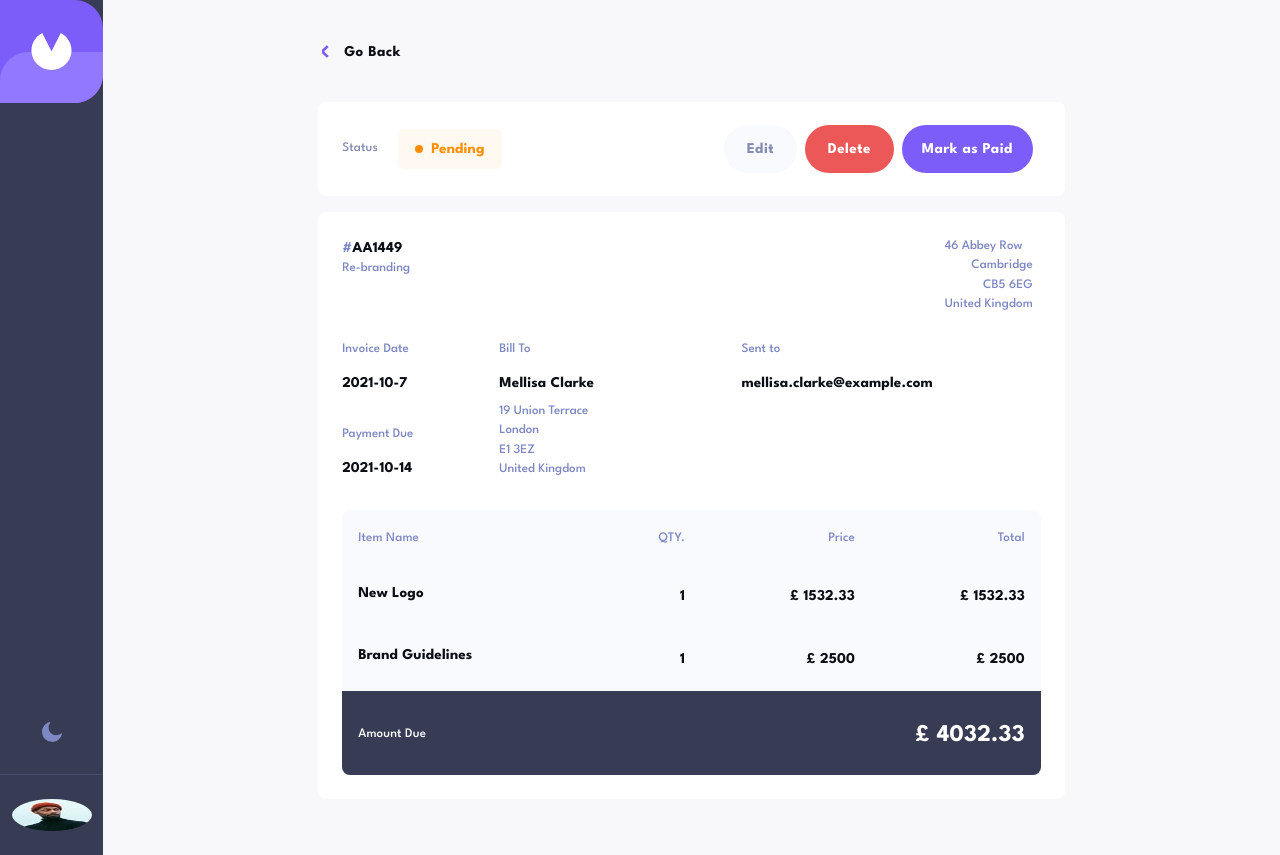
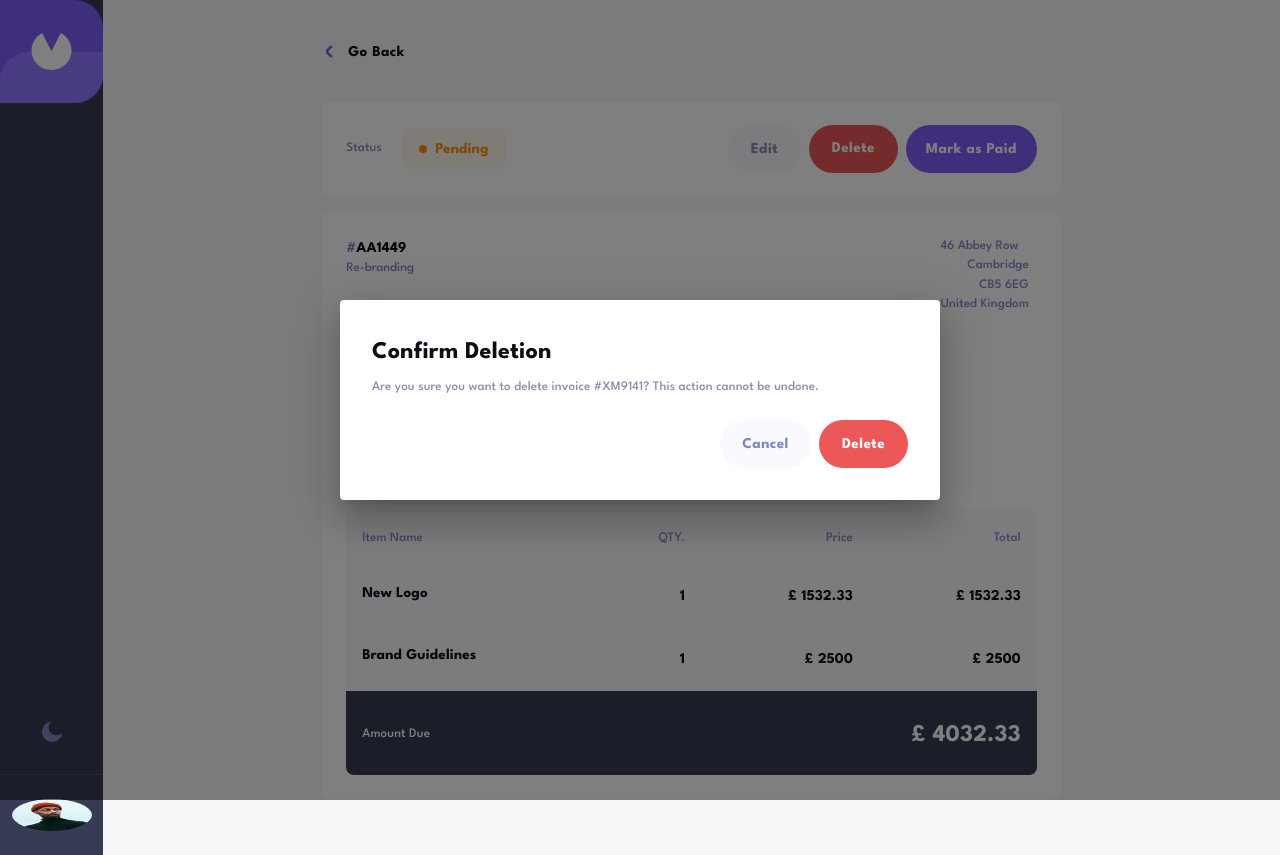
Before and after one commit to bilanoo/invoice, a React (Vite) app: page /edit-invoice/AA1449 in a window 1280 px wide. Both pictures are taken after a click on the button "Delete". Built offline with nearby package versions, Linux system fonts and the light colour scheme.

Commit message:
implemented the deletion dialog and dispatch for the delete.

```diff
--- a/src/InvoiceNavbar/InvoiceNavbar.tsx
+++ b/src/InvoiceNavbar/InvoiceNavbar.tsx
@@ -47,10 +47,9 @@ export const InvoiceNavbar = () => {
   };
 
   useEffect(() => {
-    console.log(filter);
     dispatch({ type: "invoice/filter", payload: filter });
     // eslint-disable-next-line react-hooks/exhaustive-deps
-  }, [filter]);
+  }, []);
 
   return (
     <Container>
--- a/src/pages/EditInvoice/Editinvoice.tsx
+++ b/src/pages/EditInvoice/Editinvoice.tsx
@@ -1,10 +1,10 @@
 import { useMemo, useState } from "react";
-import { useAppSelector } from "../hooks";
+import { useAppDispatch, useAppSelector } from "../hooks";
 import { ThemeProvider, createTheme } from "@mui/material";
 import { getDesignTokens } from "../../theme";
 import { Container } from "../Homepage/HomepageStyles";
 import { Header } from "../../Header/Header";
-import { Link, useParams } from "react-router-dom";
+import { Link, useNavigate, useParams } from "react-router-dom";
 import {
   ContentContainer,
   ModifyInvoiceActionContainer,
@@ -14,14 +14,13 @@ import {
 import BackArrow from "../../assets/back-arrow-icon.svg";
 import { Navbar } from "./features/Navbar/Navbar";
 import { InvoiceContent } from "./features/InvoiceContent/InvoiceContent";
-import {
-  DeleteInvoiceButton,
-  EditInvoiceButton,
-  MarkAsPaidButton,
-} from "./features/Navbar/NavbarStyles";
+import { InvoiceActionsForModification } from "./features/InvoiceModificationActions/InvoiceActionsForModification";
 
 export const EditInvoice = () => {
   const { id } = useParams();
+
+  const dispatch = useAppDispatch();
+  const navigate = useNavigate();
 
   const allInvoicesData = useAppSelector((state) => state.invoice.value);
   const [invoice, setInvoice] = useState(
@@ -37,12 +36,16 @@ export const EditInvoice = () => {
     [lightOrDarkMode]
   );
 
-  console.log(invoice);
   const markInvoiceAsPaid = () => {
     setInvoice((prevState) => ({
       ...prevState,
       status: "paid",
     }));
+  };
+
+  const deleteInvoice = () => {
+    dispatch({ type: "invoice/delete", payload: id });
+    navigate("/");
   };
 
   return (
@@ -62,23 +65,18 @@ export const EditInvoice = () => {
           <Navbar
             status={invoice!.status}
             markInvoiceAsPaid={markInvoiceAsPaid}
+            deleteInvoice={deleteInvoice}
           />
 
           <InvoiceContent invoice={invoice} />
         </ContentContainer>
 
         <ModifyInvoiceActionContainer>
-          <EditInvoiceButton>Edit</EditInvoiceButton>
-          <DeleteInvoiceButton sx={{ marginTop: "21px", marginBottom: "22px" }}>
-            Delete
-          </DeleteInvoiceButton>
-          <MarkAsPaidButton
-            disabled={invoice!.status === "paid"}
-            sx={{ marginRight: "0 !important" }}
-            onClick={markInvoiceAsPaid}
-          >
-            Mark as Paid
-          </MarkAsPaidButton>
+          <InvoiceActionsForModification
+            status={invoice.status}
+            markInvoiceAsPaid={markInvoiceAsPaid}
+            deleteInvoice={deleteInvoice}
+          />
         </ModifyInvoiceActionContainer>
       </Container>
     </ThemeProvider>
--- /dev/null
+++ b/src/pages/EditInvoice/features/DeleteInvoiceDialog/DeleteDialogStyles.tsx
@@ -0,0 +1,68 @@
+import { Box, Button, Dialog, Typography, styled } from "@mui/material";
+
+export const DialogContainer = styled(Dialog)(({ theme }) => ({
+  "& > .MuiDialog-container > .MuiPaper-root": {
+    backgroundColor: theme.customPalette.invoiceBackgroundColor,
+  },
+}));
+
+export const DeleteConfirmationText = styled(Typography)(({ theme }) => ({
+  "&": {
+    fontSize: "1.5rem",
+    fontFamily: "inherit",
+    fontWeight: 700,
+    color: theme.palette.text.primary,
+    margin: "34px 0px 8px 32px",
+  },
+}));
+
+export const DelitionDescription = styled(Typography)(() => ({
+  "&": {
+    fontSize: "0.813rem",
+    fontFamily: "inherit",
+    fontWeight: 500,
+    color: "#888EB0",
+    margin: "0px 32px 22px 32px",
+  },
+}));
+
+export const ActionsContainer = styled(Box)(() => ({
+  "&": {
+    display: "flex",
+    gap: "8px",
+    justifyContent: "flex-end",
+    margin: "0px 32px 32px 0px",
+  },
+}));
+
+export const CancelButton = styled(Button)(({ theme }) => ({
+  "&": {
+    width: "91px",
+    height: "48px",
+    borderRadius: "24px",
+    backgroundColor: theme.customPalette.ghostWhiteToLightBlue,
+    color: theme.customPalette.darkBlueYonderToLavender,
+    textTransform: "none",
+    fontWeight: 700,
+    fontFamily: "inherit",
+    fontSize: "0.938rem",
+  },
+}));
+
+export const ConfirmButton = styled(Button)(({ theme }) => ({
+  "&": {
+    width: "89px",
+    height: "48px",
+    borderRadius: "24px",
+    backgroundColor: theme.customPalette.grapefruitRed,
+    color: theme.customPalette.white,
+    textTransform: "none",
+    fontWeight: 700,
+    fontFamily: "inherit",
+    fontSize: "0.938rem",
+  },
+
+  ":hover": {
+    backgroundColor: theme.customPalette.lightSalmonPink,
+  },
+}));
--- /dev/null
+++ b/src/pages/EditInvoice/features/DeleteInvoiceDialog/DeleteInvoiceDialog.tsx
@@ -0,0 +1,62 @@
+import { Slide } from "@mui/material";
+import { TransitionProps } from "@mui/material/transitions";
+import { forwardRef } from "react";
+import {
+  ActionsContainer,
+  CancelButton,
+  ConfirmButton,
+  DeleteConfirmationText,
+  DelitionDescription,
+  DialogContainer,
+} from "./DeleteDialogStyles";
+
+interface DeleteInvoiceDialogProps {
+  open: boolean;
+  handleClose: () => void;
+  handleDelete: () => void;
+}
+
+const Transition = forwardRef(function Transition(
+  props: TransitionProps & {
+    // eslint-disable-next-line @typescript-eslint/no-explicit-any
+    children: React.ReactElement<any, any>;
+  },
+  ref: React.Ref<unknown>
+) {
+  return <Slide direction="up" ref={ref} {...props} />;
+});
+
+export const DeleteInvoiceDialog = ({
+  open,
+  handleClose,
+  handleDelete,
+}: DeleteInvoiceDialogProps) => {
+  const closeDialogWithoutDelition = () => {
+    handleClose();
+  };
+
+  const deleteInvoice = () => {
+    handleDelete();
+  };
+
+  return (
+    <DialogContainer
+      open={open}
+      onClose={handleClose}
+      TransitionComponent={Transition}
+      fullWidth={true}
+      maxWidth="sm"
+    >
+      <DeleteConfirmationText>Confirm Deletion</DeleteConfirmationText>
+      <DelitionDescription>
+        Are you sure you want to delete invoice #XM9141? This action cannot be
+        undone.
+      </DelitionDescription>
+
+      <ActionsContainer>
+        <CancelButton onClick={closeDialogWithoutDelition}>Cancel</CancelButton>
+        <ConfirmButton onClick={deleteInvoice}>Delete</ConfirmButton>
+      </ActionsContainer>
+    </DialogContainer>
+  );
+};
--- /dev/null
+++ b/src/pages/EditInvoice/features/InvoiceModificationActions/InvoiceActionsForModification.tsx
@@ -0,0 +1,55 @@
+import { useState } from "react";
+import { DeleteInvoiceDialog } from "../DeleteInvoiceDialog/DeleteInvoiceDialog";
+import {
+  DeleteInvoiceButton,
+  EditInvoiceButton,
+  MarkAsPaidButton,
+} from "./InvoiceActionsStyles";
+
+interface InvoiceActionsForModificationProps {
+  markInvoiceAsPaid: () => void;
+  deleteInvoice: () => void;
+  status: string;
+}
+
+export const InvoiceActionsForModification = ({
+  markInvoiceAsPaid,
+  status,
+  deleteInvoice,
+}: InvoiceActionsForModificationProps) => {
+  const [openDeleteConfirmationDialog, setOpenDeleteConfirmationDialog] =
+    useState(false);
+
+  const openDeleteDialog = () => {
+    setOpenDeleteConfirmationDialog(true);
+  };
+  const handleDeleteInvoiceClick = () => {
+    deleteInvoice();
+    setOpenDeleteConfirmationDialog(false);
+  };
+
+  return (
+    <>
+      <EditInvoiceButton>Edit</EditInvoiceButton>
+      <DeleteInvoiceButton
+        sx={{ marginTop: "21px", marginBottom: "22px" }}
+        onClick={openDeleteDialog}
+      >
+        Delete
+      </DeleteInvoiceButton>
+      <MarkAsPaidButton
+        disabled={status === "paid"}
+        sx={{ marginRight: "0 !important" }}
+        onClick={markInvoiceAsPaid}
+      >
+        Mark as Paid
+      </MarkAsPaidButton>
+
+      <DeleteInvoiceDialog
+        open={openDeleteConfirmationDialog}
+        handleClose={() => setOpenDeleteConfirmationDialog(false)}
+        handleDelete={handleDeleteInvoiceClick}
+      />
+    </>
+  );
+};
--- /dev/null
+++ b/src/pages/EditInvoice/features/InvoiceModificationActions/InvoiceActionsStyles.tsx
@@ -0,0 +1,50 @@
+import { Button, styled } from "@mui/material";
+
+export const EditInvoiceButton = styled(Button)(({ theme }) => ({
+  "&": {
+    width: "73px",
+    height: "48px",
+    fontSize: "0.938rem",
+    fontWeight: 700,
+    fontFamily: "inherit",
+    textTransform: "none",
+    borderRadius: "24px",
+    color: theme.customPalette.blueYonderToWhite,
+    backgroundColor: theme.customPalette.ghostWhiteToLightBlue,
+  },
+}));
+
+export const DeleteInvoiceButton = styled(Button)(({ theme }) => ({
+  "&": {
+    width: "89px",
+    height: "48px",
+    fontSize: "0.938rem",
+    fontWeight: 700,
+    fontFamily: "inherit",
+    textTransform: "none",
+    borderRadius: "24px",
+    color: theme.customPalette.white,
+    backgroundColor: theme.customPalette.grapefruitRed,
+  },
+  "&:hover": {
+    backgroundColor: theme.customPalette.lightSalmonPink,
+  },
+}));
+
+export const MarkAsPaidButton = styled(Button)(({ theme }) => ({
+  "&": {
+    width: "131px",
+    height: "48px",
+    fontSize: "0.938rem",
+    fontWeight: 700,
+    fontFamily: "inherit",
+    textTransform: "none",
+    borderRadius: "24px",
+    color: theme.customPalette.white,
+    backgroundColor: theme.customPalette.mainPurple,
+    marginRight: "32px",
+  },
+  "&:hover": {
+    backgroundColor: theme.customPalette.tropicalIndigo,
+  },
+}));
--- a/src/pages/EditInvoice/features/Navbar/Navbar.tsx
+++ b/src/pages/EditInvoice/features/Navbar/Navbar.tsx
@@ -1,10 +1,8 @@
 import { InvoiceStatus } from "../../../Homepage/features/InvoiceStatus/InvoiceStatus";
+import { InvoiceActionsForModification } from "../InvoiceModificationActions/InvoiceActionsForModification";
 import {
   Container,
-  DeleteInvoiceButton,
-  EditInvoiceButton,
   InvoiceStatusContainer,
-  MarkAsPaidButton,
   ModifyInvoiceContainer,
   StatusText,
 } from "./NavbarStyles";
@@ -12,9 +10,14 @@ import {
 interface NavbarProps {
   status: string;
   markInvoiceAsPaid: () => void;
+  deleteInvoice: () => void;
 }
 
-export const Navbar = ({ status, markInvoiceAsPaid }: NavbarProps) => {
+export const Navbar = ({
+  status,
+  markInvoiceAsPaid,
+  deleteInvoice,
+}: NavbarProps) => {
   return (
     <Container>
       <StatusText>Status</StatusText>
@@ -23,14 +26,11 @@ export const Navbar = ({ status, markInvoiceAsPaid }: NavbarProps) => {
       </InvoiceStatusContainer>
 
       <ModifyInvoiceContainer>
-        <EditInvoiceButton>Edit</EditInvoiceButton>
-        <DeleteInvoiceButton>Delete</DeleteInvoiceButton>
-        <MarkAsPaidButton
-          disabled={status === "paid"}
-          onClick={markInvoiceAsPaid}
-        >
-          Mark as Paid
-        </MarkAsPaidButton>
+        <InvoiceActionsForModification
+          status={status}
+          markInvoiceAsPaid={markInvoiceAsPaid}
+          deleteInvoice={deleteInvoice}
+        />
       </ModifyInvoiceContainer>
     </Container>
   );
--- a/src/pages/EditInvoice/features/Navbar/NavbarStyles.tsx
+++ b/src/pages/EditInvoice/features/Navbar/NavbarStyles.tsx
@@ -1,4 +1,4 @@
-import { Box, Button, Typography, styled } from "@mui/material";
+import { Box, Typography, styled } from "@mui/material";
 
 export const Container = styled(Box)(({ theme }) => ({
   "&": {
@@ -42,11 +42,13 @@ export const ModifyInvoiceContainer = styled(Box)(() => ({
     display: "flex",
     gap: "8px",
     boxSizing: "border-box",
+    marginRight: "24px",
   },
 
   "@media only screen and (min-width: 768px)": {
     "&": {
       paddingLeft: "198px",
+      alignItems: "center",
     },
   },
   "@media only screen and (max-width: 767px)": {
@@ -55,52 +57,3 @@ export const ModifyInvoiceContainer = styled(Box)(() => ({
     },
   },
 }));
-
-export const EditInvoiceButton = styled(Button)(({ theme }) => ({
-  "&": {
-    width: "73px",
-    height: "48px",
-    fontSize: "0.938rem",
-    fontWeight: 700,
-    fontFamily: "inherit",
-    textTransform: "none",
-    borderRadius: "24px",
-    color: theme.customPalette.blueYonderToWhite,
-    backgroundColor: theme.customPalette.ghostWhiteToLightBlue,
-  },
-}));
-
-export const DeleteInvoiceButton = styled(Button)(({ theme }) => ({
-  "&": {
-    width: "89px",
-    height: "48px",
-    fontSize: "0.938rem",
-    fontWeight: 700,
-    fontFamily: "inherit",
-    textTransform: "none",
-    borderRadius: "24px",
-    color: theme.customPalette.white,
-    backgroundColor: theme.customPalette.grapefruitRed,
-  },
-  "&:hover": {
-    backgroundColor: theme.customPalette.lightSalmonPink,
-  },
-}));
-
-export const MarkAsPaidButton = styled(Button)(({ theme }) => ({
-  "&": {
-    width: "131px",
-    height: "48px",
-    fontSize: "0.938rem",
-    fontWeight: 700,
-    fontFamily: "inherit",
-    textTransform: "none",
-    borderRadius: "24px",
-    color: theme.customPalette.white,
-    backgroundColor: theme.customPalette.mainPurple,
-    marginRight: "32px",
-  },
-  "&:hover": {
-    backgroundColor: theme.customPalette.tropicalIndigo,
-  },
-}));
--- a/src/pages/Homepage/features/InvoicesDetail/InvoiceDetailSlice.tsx
+++ b/src/pages/Homepage/features/InvoicesDetail/InvoiceDetailSlice.tsx
@@ -27,6 +27,11 @@ export const invoiceSlice = createSlice({
         action.payload.includes(invoice.status)
       );
     },
+    delete: (state, action) => {
+      state.value = state.value.filter(
+        (invoice) => invoice.id !== action.payload
+      );
+    },
   },
 });
 
```
